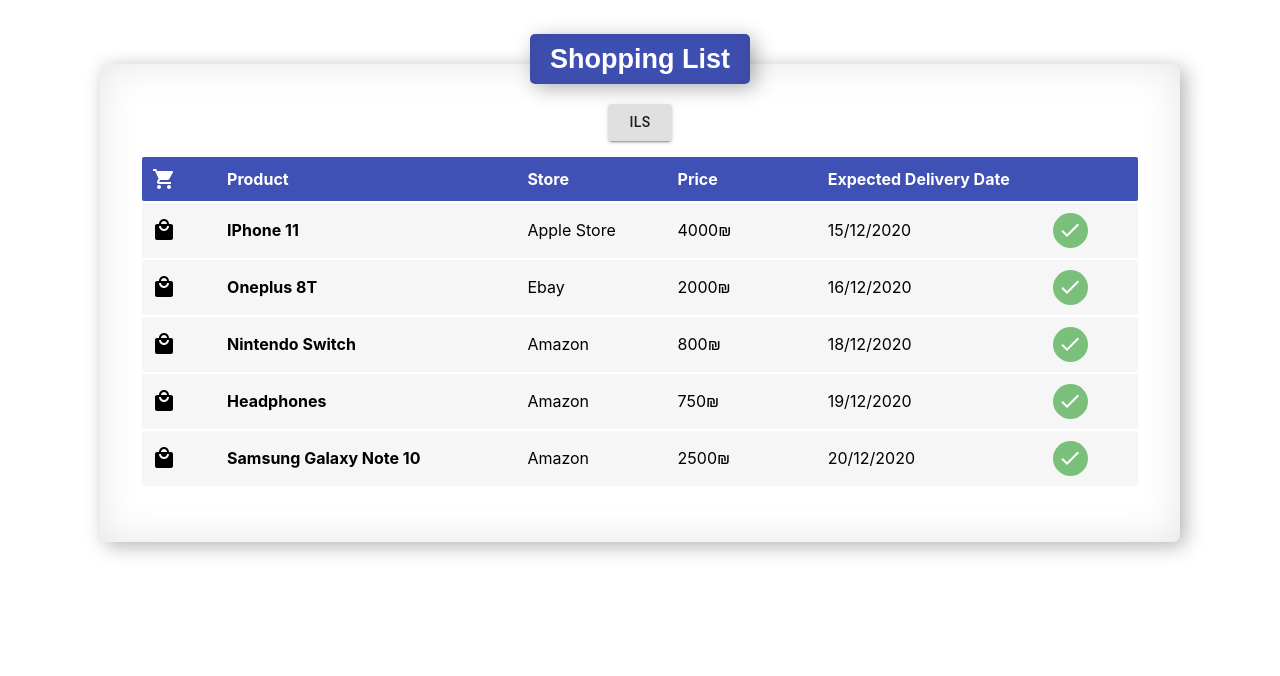
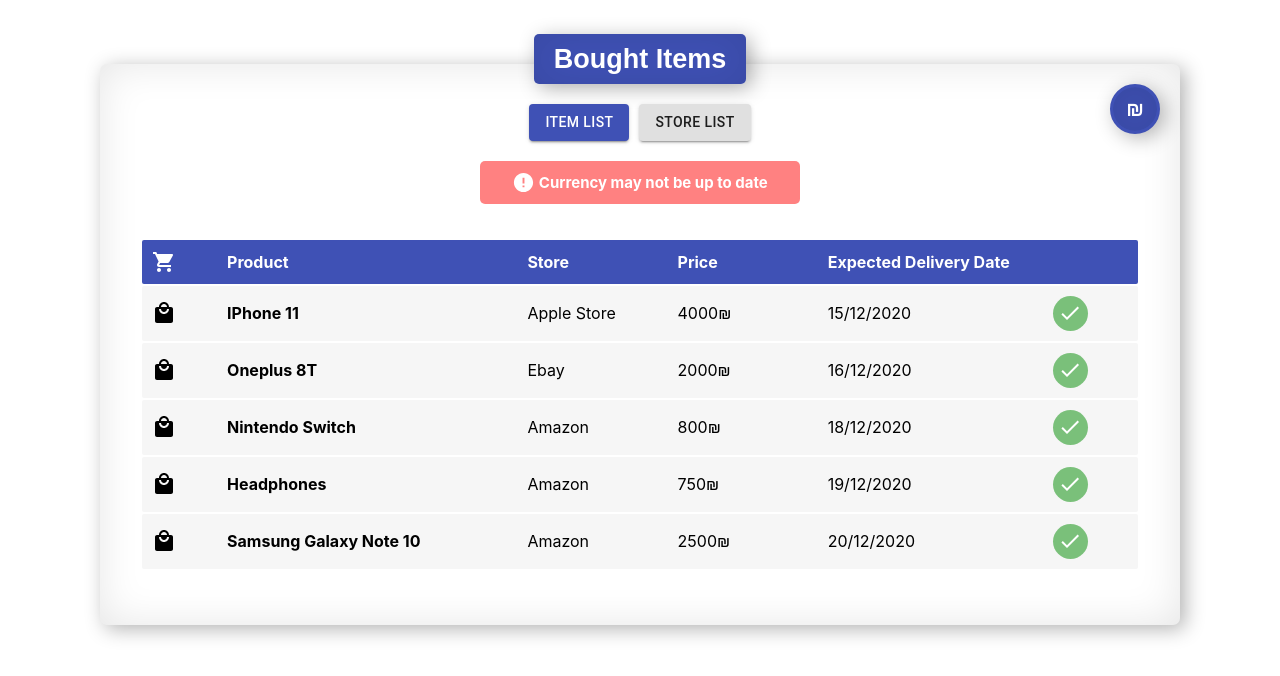
Before and after one commit to AmirDebbie/Amir-Debbie-15-12-2020, a React (Create React App) app in the folder shopping-tracker/: page /list in a window 1280 px wide. Shown: the top 676 px of the page. Built offline with nearby package versions, Linux system fonts and the light colour scheme; no server answers.

Commit message:
added tab state and error design

```diff
--- /dev/null
+++ b/shopping-tracker/src/components/ItemList.js
@@ -0,0 +1,96 @@
+import React from "react";
+import { useDispatch, useSelector } from "react-redux";
+import { setList } from "../redux/actions";
+import { capitalize, formatToIsraeliDate } from "../helpers";
+import {
+  TableHeader,
+  StyledUl,
+  StyledSpan,
+  StyledDiv,
+  ErrorDiv,
+} from "../styles/styledComponents";
+import IconButton from "@material-ui/core/IconButton";
+import Tooltip from "@material-ui/core/Tooltip";
+import CheckIcon from "@material-ui/icons/Check";
+import LocalMallIcon from "@material-ui/icons/LocalMall";
+import ShoppingCartIcon from "@material-ui/icons/ShoppingCart";
+import ErrorOutlinedIcon from "@material-ui/icons/ErrorOutlined";
+
+function ItemList() {
+  const dispatch = useDispatch();
+  const { shoppingList, currency } = useSelector((state) => state);
+
+  const receiveItem = (id) => {
+    const list = shoppingList.map((item) => {
+      if (item.id === id) {
+        item.received = true;
+      }
+      return item;
+    });
+    dispatch(setList(list));
+  };
+
+  const getPrice = (priceInShekels) => {
+    return currency.current === "ILS"
+      ? priceInShekels
+      : Math.round(priceInShekels / currency.dif);
+  };
+  return (
+    <>
+      {currency.error.length > 0 && (
+        <ErrorDiv>
+          <ErrorOutlinedIcon style={{ width: "23px", height: "23px" }} />
+          &nbsp;
+          {currency.error}
+        </ErrorDiv>
+      )}
+      <br />
+      <StyledUl>
+        <li>
+          <TableHeader>
+            <ShoppingCartIcon />
+            <StyledSpan weight="bold">Product</StyledSpan>
+            <StyledSpan weight="bold">Store</StyledSpan>
+            <StyledSpan weight="bold">Price</StyledSpan>
+            <StyledSpan weight="bold">Expected Delivery Date</StyledSpan>
+          </TableHeader>
+        </li>
+        {shoppingList
+          .filter((item) => !item.received)
+          .map((item) => (
+            <li key={item.id}>
+              <StyledDiv>
+                <LocalMallIcon />
+                <StyledSpan weight="bold">{capitalize(item.name)}</StyledSpan>
+                <StyledSpan>{capitalize(item.store)}</StyledSpan>
+                <StyledSpan>
+                  {getPrice(item.priceInShekels)}
+                  {currency.current === "ILS" ? "₪" : "$"}
+                </StyledSpan>
+                <StyledSpan>
+                  {formatToIsraeliDate(item.deliveryDate)}
+                </StyledSpan>
+                <StyledSpan>
+                  <Tooltip title="Check item as received">
+                    <IconButton
+                      style={{
+                        height: 35,
+                        width: 35,
+                        backgroundColor: "rgba(0,140,0, 0.5)",
+                        color: "white",
+                      }}
+                      onClick={() => receiveItem(item.id)}
+                    >
+                      <CheckIcon />
+                    </IconButton>
+                  </Tooltip>
+                </StyledSpan>
+              </StyledDiv>
+            </li>
+          ))}
+      </StyledUl>
+    </>
+  );
+}
+
+export default ItemList;
--- a/shopping-tracker/src/components/List.js
+++ b/shopping-tracker/src/components/List.js
@@ -1,45 +1,29 @@
-import React, { useEffect } from "react";
+import React, { useState, useEffect, useCallback } from "react";
 import { useDispatch, useSelector } from "react-redux";
 import {
-  setList,
   toggleCurrency,
   requestCurrencySuccess,
   requestCurrencyFailure,
 } from "../redux/actions";
-import { capitalize, formatToIsraeliDate } from "../helpers";
 import axios from "axios";
 import {
   Wrapper,
   TitleWrapper,
   H1,
   Center,
-  TableHeader,
-  StyledUl,
-  StyledSpan,
-  StyledDiv,
+  StyledCurrencyButton,
 } from "../styles/styledComponents";
-import IconButton from "@material-ui/core/IconButton";
 import Tooltip from "@material-ui/core/Tooltip";
 import Button from "@material-ui/core/Button";
-import CheckIcon from "@material-ui/icons/Check";
-import LocalMallIcon from "@material-ui/icons/LocalMall";
-import ShoppingCartIcon from "@material-ui/icons/ShoppingCart";
+import ItemList from "./ItemList";
+import StoreList from "./StoreList";
 
 function List() {
+  const [tab, setTab] = useState("items");
   const dispatch = useDispatch();
-  const { shoppingList, currency } = useSelector((state) => state);
+  const { currency } = useSelector((state) => state);
 
-  const receiveItem = (id) => {
-    const list = shoppingList.map((item) => {
-      if (item.id === id) {
-        item.received = true;
-      }
-      return item;
-    });
-    dispatch(setList(list));
-  };
-
-  const fetchCurrency = async () => {
+  const fetchCurrency = useCallback(async () => {
     try {
       const {
         data: {
@@ -52,74 +36,47 @@ function List() {
     } catch (error) {
       dispatch(requestCurrencyFailure("Currency may not be up to date"));
     }
-  };
+  }, [dispatch]);
 
   useEffect(() => {
+    fetchCurrency();
     const currencyInterval = setInterval(fetchCurrency, 10 * 1000);
 
     return () => clearInterval(currencyInterval);
-  }, []);
-
-  const getPrice = (priceInShekels) => {
-    return currency.current === "ILS"
-      ? priceInShekels
-      : Math.round(priceInShekels / currency.dif);
-  };
+  }, [fetchCurrency]);
 
   return (
     <Wrapper>
       <Center>
         <TitleWrapper>
-          <H1>Shopping List</H1>
+          <H1>Bought Items</H1>
         </TitleWrapper>
-        <Button variant="contained" onClick={() => dispatch(toggleCurrency())}>
-          {currency.current}
+        <Button
+          style={{ marginRight: 5 }}
+          variant="contained"
+          color={tab === "items" ? "primary" : "default"}
+          onClick={() => setTab("items")}
+        >
+          Item List
+        </Button>
+        <Button
+          style={{ marginLeft: 5 }}
+          color={tab === "stores" ? "primary" : "default"}
+          variant="contained"
+          onClick={() => setTab("stores")}
+        >
+          Store List
         </Button>
       </Center>
-      <StyledUl>
-        <li>
-          <TableHeader>
-            <ShoppingCartIcon />
-            <StyledSpan weight="bold">Product</StyledSpan>
-            <StyledSpan weight="bold">Store</StyledSpan>
-            <StyledSpan weight="bold">Price</StyledSpan>
-            <StyledSpan weight="bold">Expected Delivery Date</StyledSpan>
-          </TableHeader>
-        </li>
-        {shoppingList
-          .filter((item) => !item.received)
-          .map((item) => (
-            <li key={item.id}>
-              <StyledDiv>
-                <LocalMallIcon />
-                <StyledSpan weight="bold">{capitalize(item.name)}</StyledSpan>
-                <StyledSpan>{capitalize(item.store)}</StyledSpan>
-                <StyledSpan>
-                  {getPrice(item.priceInShekels)}
-                  {currency.current === "ILS" ? "₪" : "$"}
-                </StyledSpan>
-                <StyledSpan>
-                  {formatToIsraeliDate(item.deliveryDate)}
-                </StyledSpan>
-                <StyledSpan>
-                  <Tooltip title="Check item as received">
-                    <IconButton
-                      style={{
-                        height: 35,
-                        width: 35,
-                        backgroundColor: "rgba(0,140,0, 0.5)",
-                        color: "white",
-                      }}
-                      onClick={() => receiveItem(item.id)}
-                    >
-                      <CheckIcon />
-                    </IconButton>
-                  </Tooltip>
-                </StyledSpan>
-              </StyledDiv>
-            </li>
-          ))}
-      </StyledUl>
+      {tab === "items" && (
+        <Tooltip arrow placement="top" title="Change Currency">
+          <StyledCurrencyButton onClick={() => dispatch(toggleCurrency())}>
+            {currency.current === "ILS" ? "₪" : "$"}
+          </StyledCurrencyButton>
+        </Tooltip>
+      )}
+      <br />
+      {tab === "items" ? <ItemList /> : <StoreList />}
     </Wrapper>
   );
 }
--- /dev/null
+++ b/shopping-tracker/src/components/StoreList.js
@@ -0,0 +1,96 @@
+import React from "react";
+import { useDispatch, useSelector } from "react-redux";
+import { setList } from "../redux/actions";
+import { capitalize, formatToIsraeliDate } from "../helpers";
+import {
+  TableHeader,
+  StyledUl,
+  StyledSpan,
+  StyledDiv,
+  ErrorDiv,
+} from "../styles/styledComponents";
+import IconButton from "@material-ui/core/IconButton";
+import Tooltip from "@material-ui/core/Tooltip";
+import CheckIcon from "@material-ui/icons/Check";
+import LocalMallIcon from "@material-ui/icons/LocalMall";
+import ShoppingCartIcon from "@material-ui/icons/ShoppingCart";
+import ErrorOutlinedIcon from "@material-ui/icons/ErrorOutlined";
+
+function StoreList() {
+  const dispatch = useDispatch();
+  const { shoppingList, currency } = useSelector((state) => state);
+
+  const receiveItem = (id) => {
+    const list = shoppingList.map((item) => {
+      if (item.id === id) {
+        item.received = true;
+      }
+      return item;
+    });
+    dispatch(setList(list));
+  };
+
+  const getPrice = (priceInShekels) => {
+    return currency.current === "ILS"
+      ? priceInShekels
+      : Math.round(priceInShekels / currency.dif);
+  };
+  return (
+    <>
+      {currency.error.length > 0 && (
+        <ErrorDiv>
+          <ErrorOutlinedIcon style={{ width: "23px", height: "23px" }} />
+          &nbsp;
+          {currency.error}
+        </ErrorDiv>
+      )}
+      <br />
+      <StyledUl>
+        <li>
+          <TableHeader>
+            <ShoppingCartIcon />
+            <StyledSpan weight="bold">Store</StyledSpan>
+            <StyledSpan weight="bold">Store</StyledSpan>
+            <StyledSpan weight="bold">Price</StyledSpan>
+            <StyledSpan weight="bold">Expected Delivery Date</StyledSpan>
+          </TableHeader>
+        </li>
+        {shoppingList
+          .filter((item) => !item.received)
+          .map((item) => (
+            <li key={item.id}>
+              <StyledDiv>
+                <LocalMallIcon />
+                <StyledSpan weight="bold">{capitalize(item.name)}</StyledSpan>
+                <StyledSpan>{capitalize(item.store)}</StyledSpan>
+                <StyledSpan>
+                  {getPrice(item.priceInShekels)}
+                  {currency.current === "ILS" ? "₪" : "$"}
+                </StyledSpan>
+                <StyledSpan>
+                  {formatToIsraeliDate(item.deliveryDate)}
+                </StyledSpan>
+                <StyledSpan>
+                  <Tooltip title="Check item as received">
+                    <IconButton
+                      style={{
+                        height: 35,
+                        width: 35,
+                        backgroundColor: "rgba(0,140,0, 0.5)",
+                        color: "white",
+                      }}
+                      onClick={() => receiveItem(item.id)}
+                    >
+                      <CheckIcon />
+                    </IconButton>
+                  </Tooltip>
+                </StyledSpan>
+              </StyledDiv>
+            </li>
+          ))}
+      </StyledUl>
+    </>
+  );
+}
+
+export default StoreList;
--- a/shopping-tracker/src/styles/styledComponents.js
+++ b/shopping-tracker/src/styles/styledComponents.js
@@ -64,3 +64,41 @@ export const TableHeader = styled(StyledDiv)`
   background-color: #3f51b5;
   color: white;
 `;
+export const ErrorDiv = styled.div`
+  display: flex;
+  align-items: center;
+  justify-content: center;
+  flex-wrap: wrap;
+  padding: 10px;
+  margin: 0 auto;
+  border-radius: 5px;
+  width: 50%;
+  max-width: 300px;
+  background-color: rgba(255, 0, 0, 0.493);
+  color: white;
+  font-weight: bold;
+  font-size: 15px;
+`;
+
+export const StyledCurrencyButton = styled.button`
+  border-radius: 50%;
+  height: 50px;
+  width: 50px;
+  font-size: 20px;
+  font-weight: bold;
+  cursor: pointer;
+  transition: 150ms;
+  position: absolute;
+  top: 20px;
+  right: 20px;
+  color: white;
+  background-color: #3f51b5;
+  outline: none;
+  border: solid #3f51b5 3px;
+  box-shadow: 5px 4px 20px rgba(0, 0, 0, 0.3), 0 0 40px rgba(0, 0, 0, 0.1) inset;
+
+  &:hover {
+    color: #3f51b5;
+    background-color: white;
+  }
+`;
```
Also changed, not shown: 1 other file (tests, documents, lock files or other folders).
